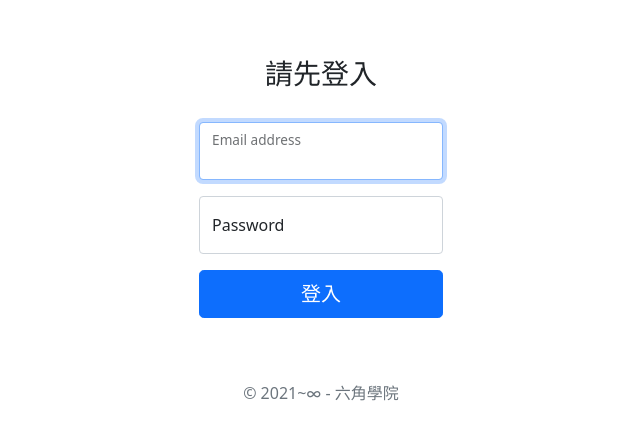
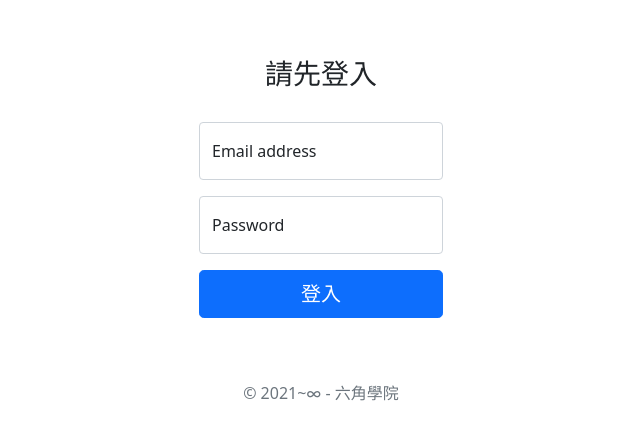
Before and after one commit to mandy-lai2/hex-vue3-mainWork-week2, a plain HTML site: page index.html in a window 1280 px wide. Shown: the part 161-600 px from the top of the page, without its empty margins (319-959 px from the left). Drawn offline with nearby package versions, Linux system fonts and the light colour scheme; the site is published under a folder, as on GitHub Pages, so addresses that start at the root find nothing.

Commit message:
連結修改

```diff
--- a/index.html
+++ b/index.html
@@ -69,7 +69,7 @@
     <script src="https://cdn.jsdelivr.net/npm/bootstrap@5.0.0-beta3/dist/js/bootstrap.min.js"
       integrity="sha384-j0CNLUeiqtyaRmlzUHCPZ+Gy5fQu0dQ6eZ/xAww941Ai1SxSY+0EQqNXNE6DZiVc"
       crossorigin="anonymous"></script>
-      <script type="module" src="/login.js"></script>
+      <script type="module" src="./login.js"></script>
 
   </body>
 
```
Also changed, not shown: products.html (+1 -1 lines).
